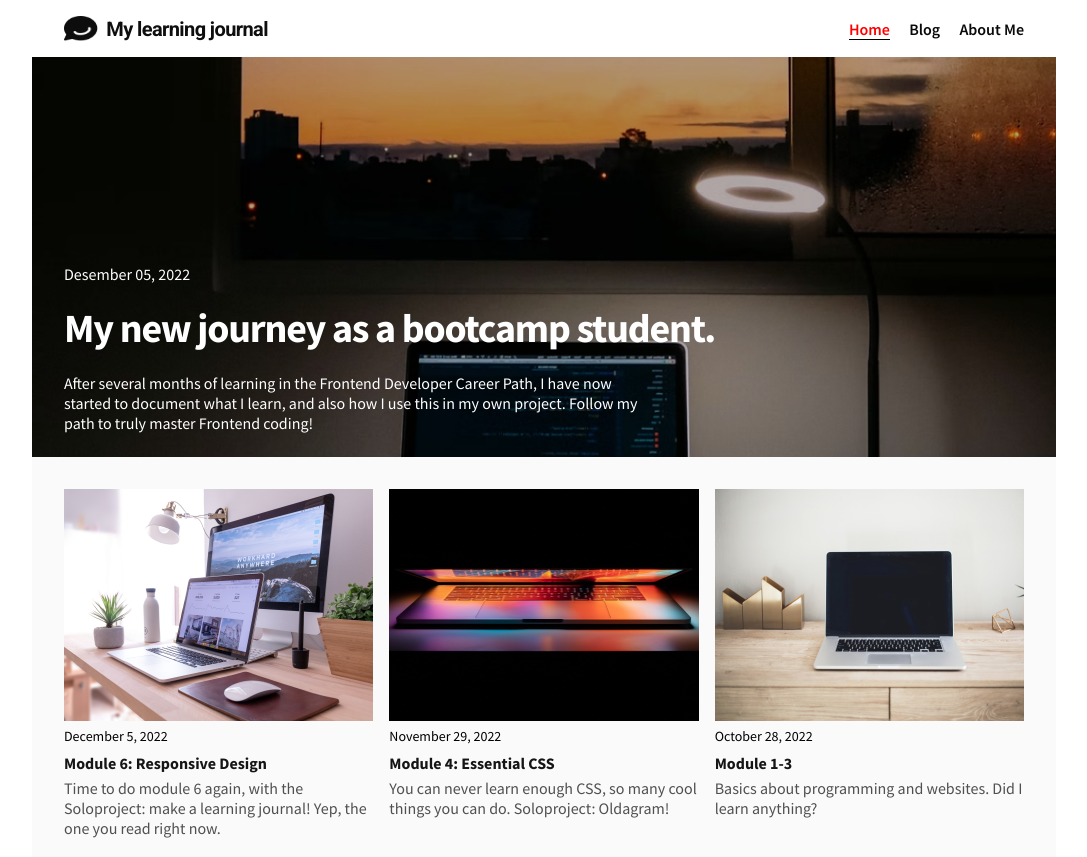
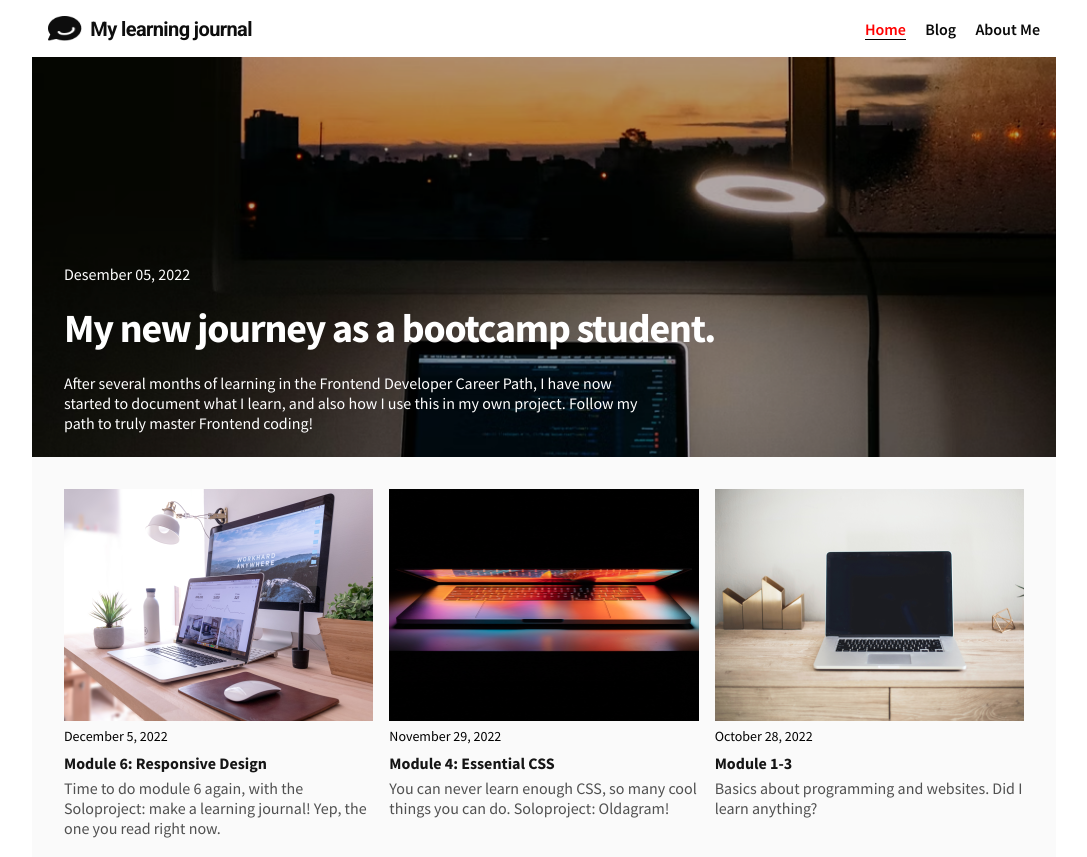
Before and after one commit to janhnyla/My-Learning-Journal, a plain HTML site: page index.html in a window 1280 px wide. Shown: the top 857 px of the page, without its empty margins (96-1183 px from the left). Drawn offline with Linux system fonts and the light colour scheme.

Commit message:
Update style.css
navigation again

```diff
--- a/css/style.css
+++ b/css/style.css
@@ -87,7 +87,7 @@ nav {
    color: #fff;
     justify-content: space-around;
     align-items: center;
-    padding: 0 2em;
+    padding: 0 1em;
 }
 
 .nav-sites {
```
